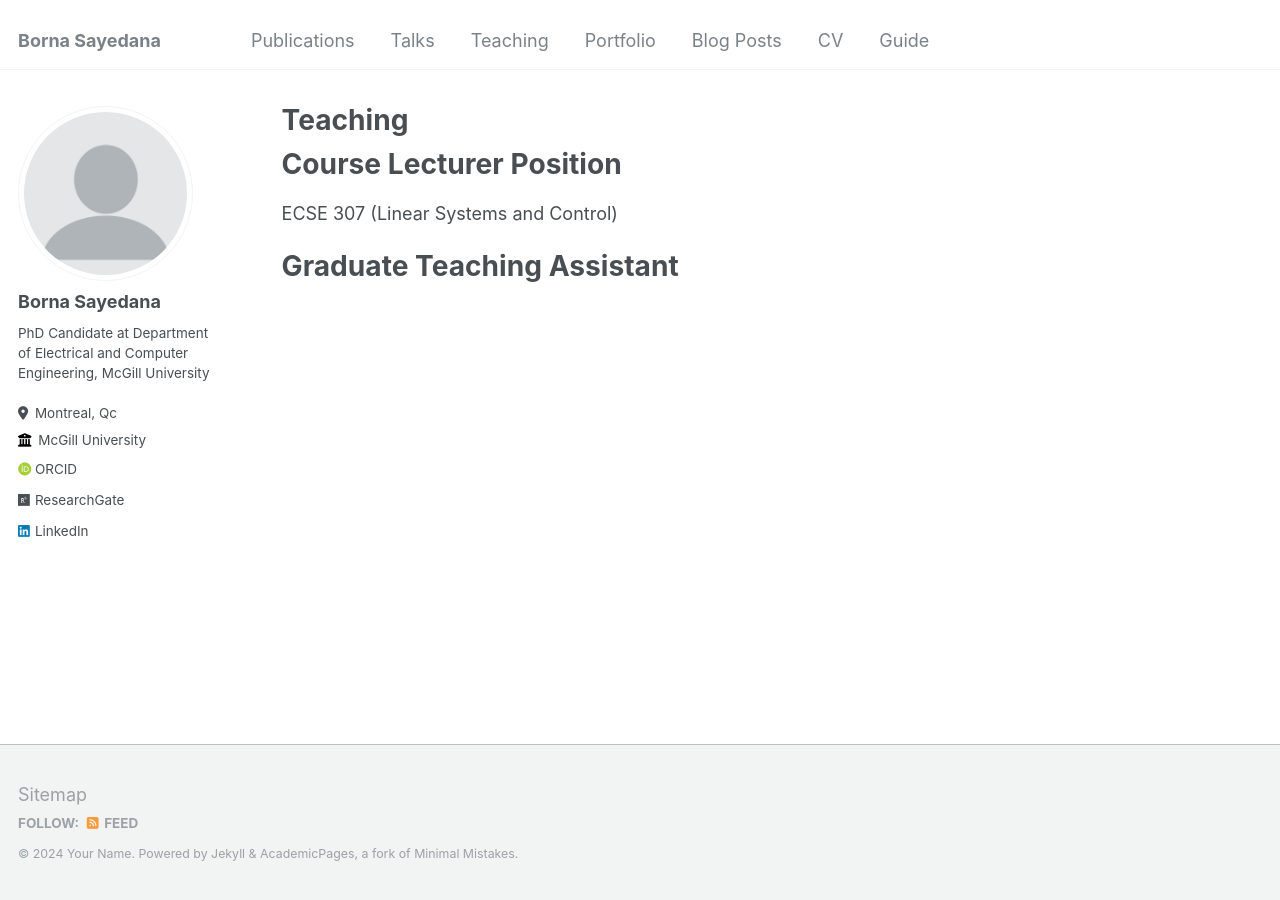
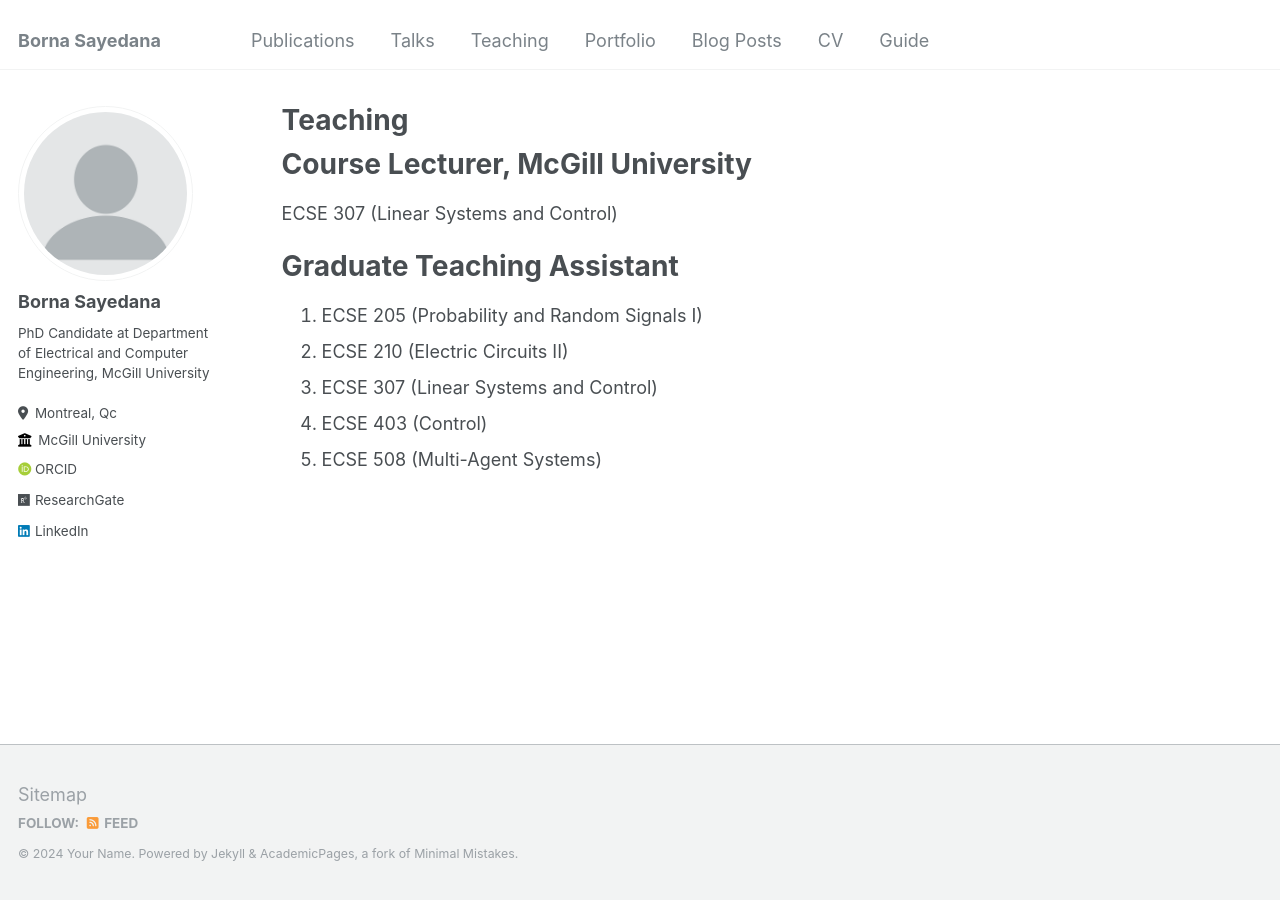
Before and after one commit to bornasayedana/bornasayedana.github.io, a Jekyll site: the page built from _pages/teaching.md, in a window 1280 px wide. Built offline with Jekyll 4.4.1, drawn with Linux system fonts in a browser that asks for light colours; some web fonts are replaced.

Commit message:
Update teaching.md

```diff
--- a/_pages/teaching.md
+++ b/_pages/teaching.md
@@ -4,9 +4,14 @@ title: "Teaching"
 permalink: /teaching/
 author_profile: true
 ---
-Course Lecturer Position
+Course Lecturer, McGill University
 ======
 ECSE 307 (Linear Systems and Control)
 
 Graduate Teaching Assistant
 ======
+1. ECSE 205 (Probability and Random Signals I)
+2. ECSE 210 (Electric Circuits II)
+3. ECSE 307 (Linear Systems and Control)
+4. ECSE 403 (Control)
+5. ECSE 508 (Multi-Agent Systems)
```
